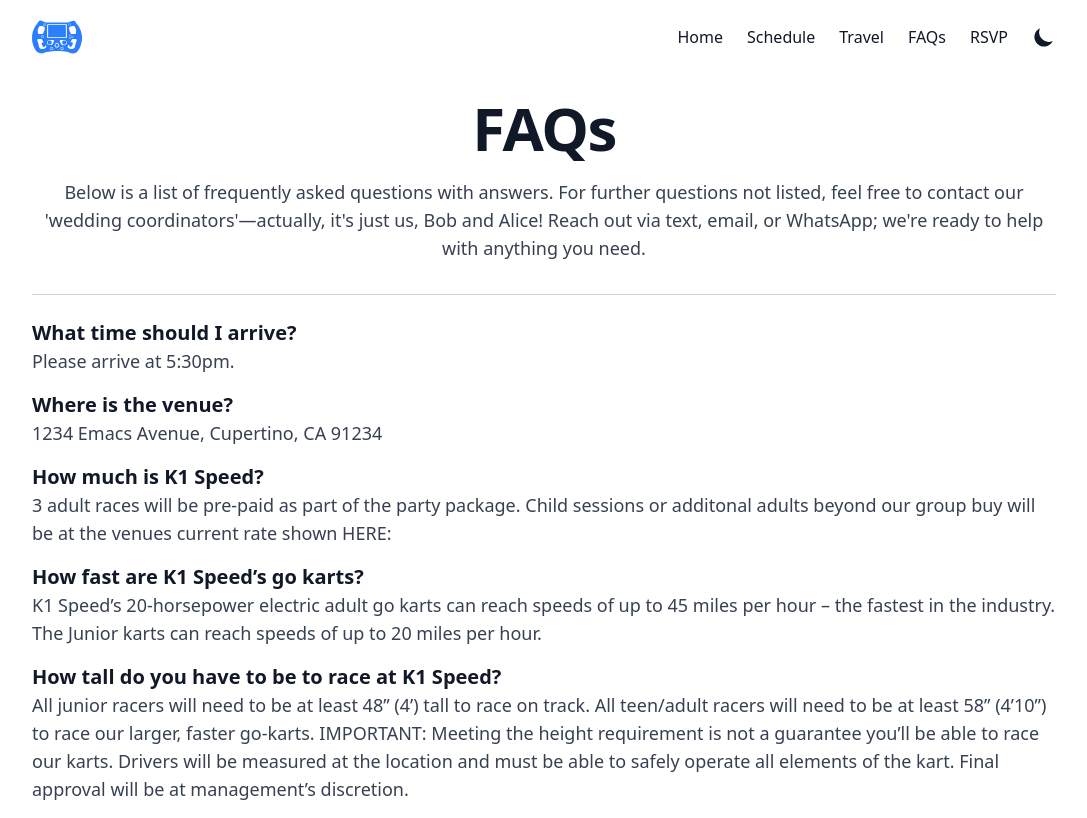
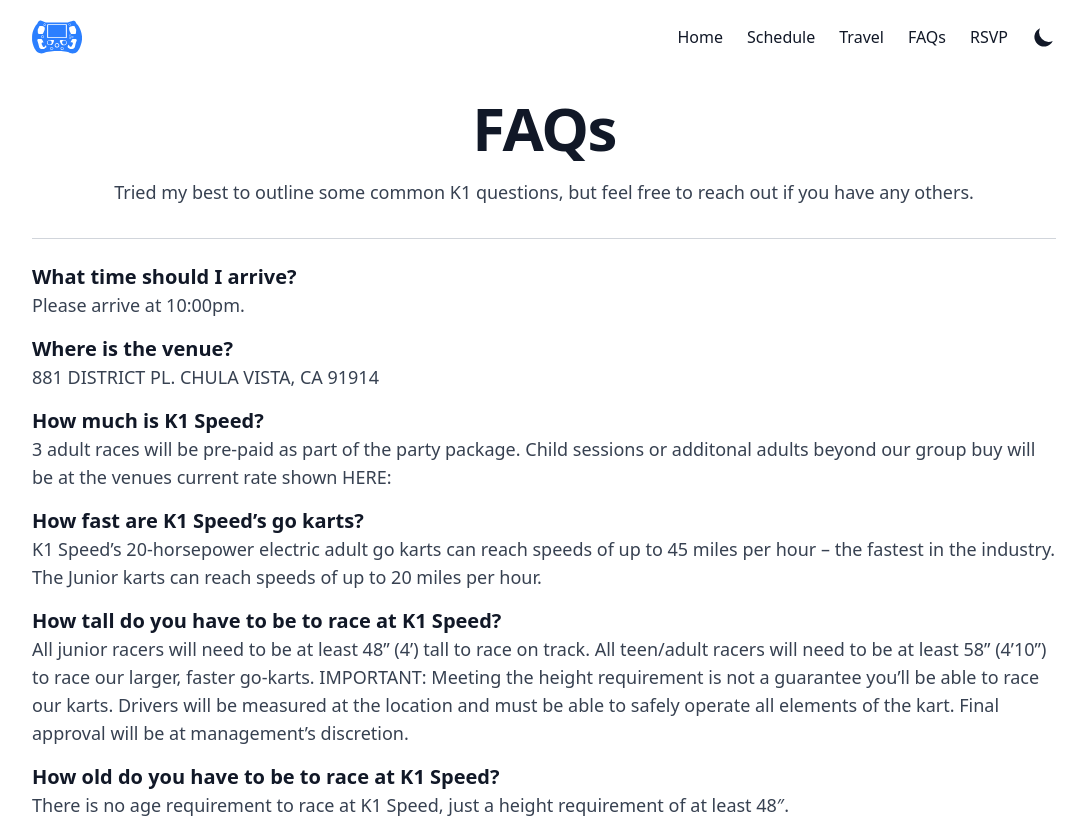
Before and after one commit to GrantHolcombe/nextbirthday.dev, a Next.js app: page /faqs in a window 1280 px wide. Shown: the top 818 px of the page, without its empty margins (96-1183 px from the left). Built offline with nearby package versions, Linux system fonts and the light colour scheme; no server answers.

Commit message:
img fixes, more config templating.

```diff
--- a/app/faqs/page.tsx
+++ b/app/faqs/page.tsx
@@ -8,11 +8,7 @@
             FAQs
           </h1>
           <p className="text-center marcellus-regs text-lg leading-7 text-gray-700 dark:text-gray-300">
-            Below is a list of frequently asked questions with answers. For
-            further questions not listed, feel free to contact our &apos;wedding
-            coordinators&apos;—actually, it&apos;s just us, Bob and Alice! Reach
-            out via text, email, or WhatsApp; we&apos;re ready to help with
-            anything you need.
+            Tried my best to outline some common K1 questions, but feel free to reach out if you have any others.
           </p>
         </div>
         <div className="container py-2">
--- a/app/page.tsx
+++ b/app/page.tsx
@@ -21,7 +21,7 @@
       </div>
       <div className="container py-2">
         <div className="-m-4 flex flex-wrap">
-          <div className="md max-w-[544px] p-2 md:w-1/2">
+          <div className="md max-w-[544px] flex p-2 md:w-1/2">
             <Image
               src={"/static/images/karts.jpg"}
               alt="avatar"
@@ -31,7 +31,7 @@
               // buffer
             />
           </div>
-          <div className="md max-w-[544px] p-2 md:w-1/2">
+          <div className="md max-w-[544px] flex p-2 md:w-1/2">
             <Image
               src={"/static/images/track.jpg"}
               alt="avatar"
--- a/app/schedule/page.tsx
+++ b/app/schedule/page.tsx
@@ -65,7 +65,7 @@
                   <h2 className="mb-3 text-2xl font-bold leading-8 tracking-tight">
                     Food & Arcade
                   </h2>
-                  <p className="prose m-3 max-w-none text-gray-700 dark:text-gray-300">
+                  <p className="prose max-w-none text-gray-700 dark:text-gray-300">
                     {moment(site_config.eventDate).format("MMMM Do, YYYY")} <br /><br />
                     For those that do not wish to race karts or in between sessions for those that are racing, there will be arcade games and food available.
                     Depending again on headcount we may have a private room. However even if this is not the case there will be plenty of room and activities for partiers of all ages.
--- a/components/MobileNav.tsx
+++ b/components/MobileNav.tsx
@@ -40,7 +40,7 @@
         </svg>
       </button>
       <div
-        className={`fixed left-0 top-0 z-10 h-full w-full transform opacity-95 dark:opacity-[0.98] bg-white duration-300 ease-in-out dark:bg-gray-950 ${
+        className={`z-999 fixed left-0 top-0 z-10 h-full w-full transform opacity-95 dark:opacity-[0.98] bg-white duration-300 ease-in-out dark:bg-gray-950 ${
           navShow ? "translate-x-0" : "translate-x-full"
         }`}
       >
--- a/components/RSVPConfirmForm.tsx
+++ b/components/RSVPConfirmForm.tsx
@@ -1,6 +1,8 @@
 import { FC, useState, FormEvent } from "react";
 import { Guest } from "@/models/guests_model";
 import Link from "next/link";
+import site_config from "@/data/site_config";
+import moment from "moment";
 
 interface Props {
   guests: Guest[];
@@ -37,11 +39,11 @@
 
         if (updatedGuests.some((guest) => guest.rsvp_status === "Going")) {
           setSubmissionMessage(
-            "Thank you for submitting your RSVP info! We look forward to sharing our special day with you. Please remember to mark your calender for June 1st, 2024 to arrive at 5:30pm!",
+            `Thank you for submitting your RSVP info! We look forward to racing with you. Please remember to mark your calender for ${moment(site_config.eventDate).format("MMM Do, YYYY [to arrive at] h:mma")}!`,
           );
         } else {
           setSubmissionMessage(
-            "Thank you for submitting your RSVP info! We are sorry you are unable to attend!",
+            "Thank you for submitting your RSVP info! Sorry you are unable to attend!",
           );
         }
       } else {
@@ -72,7 +74,7 @@
       <>
         <form onSubmit={handleSubmit} className="w-full p-4 space-y-4">
           <p className="text-gray-700 dark:text-gray-300">
-            Please confirm the status of you and your guest(s). You can edit your names if desired, but please also indicate if you plan on attending
+            Please confirm the status of you {updatedGuests.length > 1 ? updatedGuests.length > 2 ? "and your guests" : "and your guest" : null}. You can edit your names if desired, but please also indicate if you plan on attending
             as well as which members of your party would like to participate in race sessions.
           </p>
 
--- a/data/faqs.js
+++ b/data/faqs.js
@@ -1,11 +1,14 @@
+import site_config from "./site_config";
+import moment from "moment";
+
 export const faqs_data = [
   {
     question: "What time should I arrive?",
-    answer: "Please arrive at 5:30pm.",
+    answer: `Please arrive at ${moment(site_config.eventDate).format("h:mma")}.`,
   },
   {
     question: "Where is the venue?",
-    answer: "1234 Emacs Avenue, Cupertino, CA 91234",
+    answer: site_config.address,
   },
   {
     question: "How much is K1 Speed?",
```
